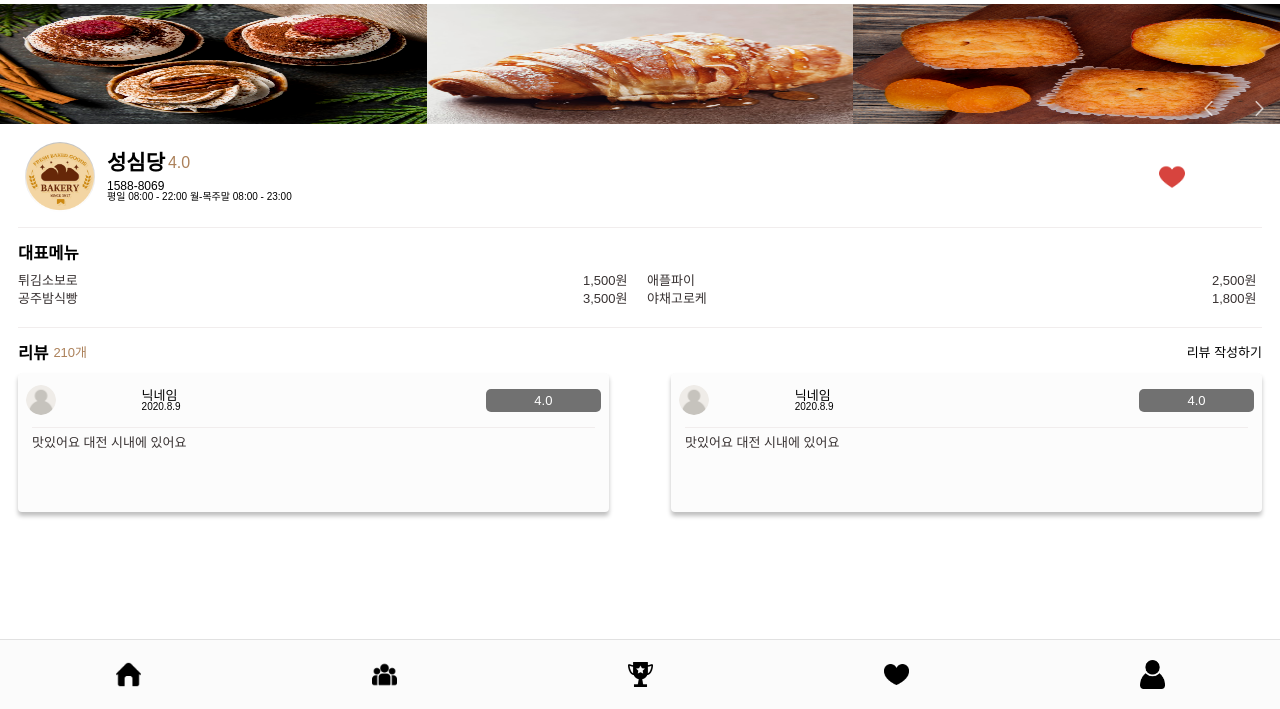
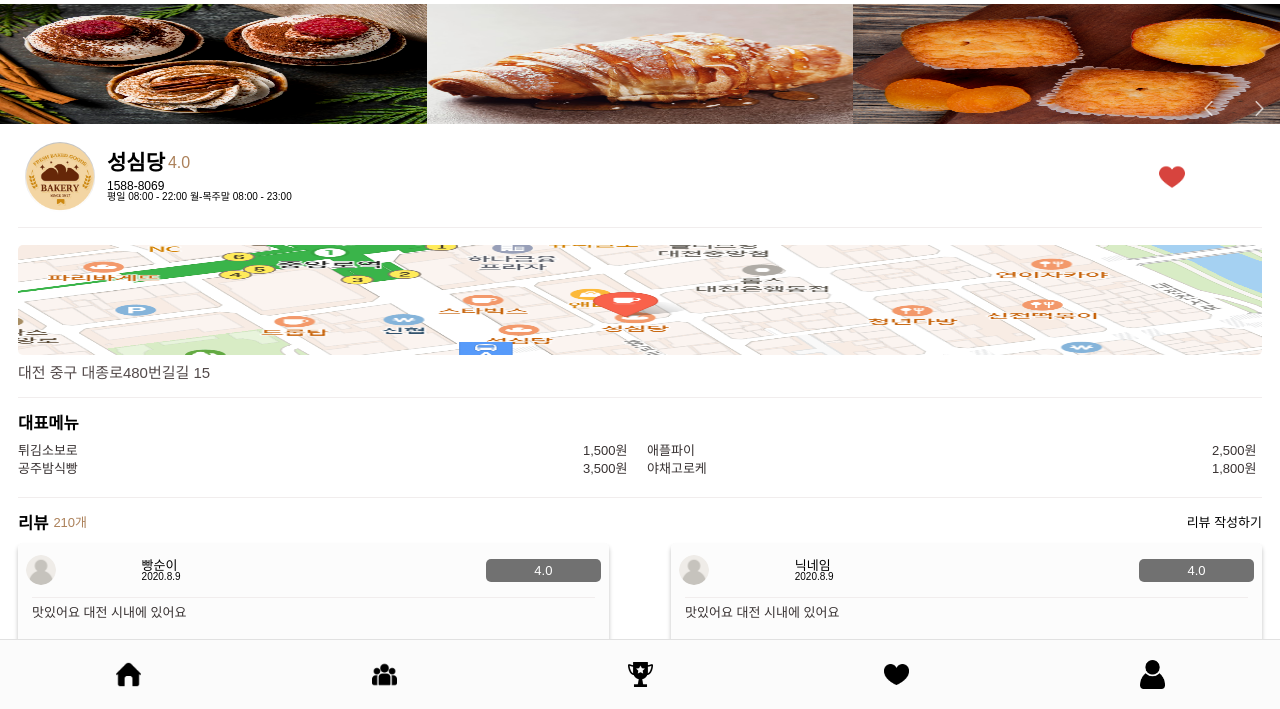
Before and after one commit to gahyeon8955/broad, a Django app: page /bakery/1/ in a window 1280 px wide. Shown: the part 91-800 px from the top of the page. Run offline with Django 3.2, Linux system fonts and the light colour scheme; some web fonts are replaced.

```diff
--- a/templates/bakeries/bakery_detail.html
+++ b/templates/bakeries/bakery_detail.html
@@ -43,10 +43,10 @@
     </div>
 
     <!-- 가게 위치 박스 -->
-    <!-- <div class="bakery_location_box">
+    <div class="bakery_location_box">
         <img class="bakery_location" src="{% static 'bakeries/img/location.png' %}">
         <div class="bakery_location_address">대전 중구 대종로480번길길 15</div>
-    </div> -->
+    </div>
 
     <!-- 가게 메뉴 박스 -->
     <div class="bakery_menu_box">
@@ -86,7 +86,7 @@
                 <div class="bakery_review_detail_topbox">
                     <div class="bakery_review_profileimg"><img src="{% static 'bakeries/img/user.png' %}"></div>
                     <div class="bakery_review_id_box">
-                        <div class="bakery_review_id">닉네임</div>
+                        <div class="bakery_review_id">빵순이</div>
                         <div class="bakery_review_time">2020.8.9</div>
                     </div>
                     <div class="bakery_review_star">4.0</div>
```
